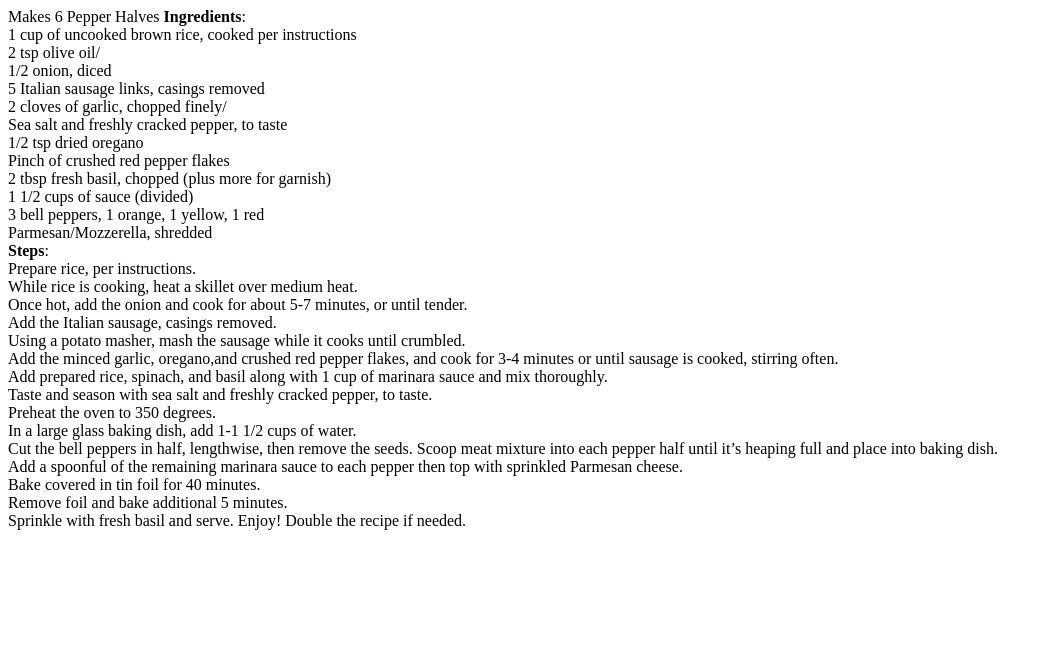
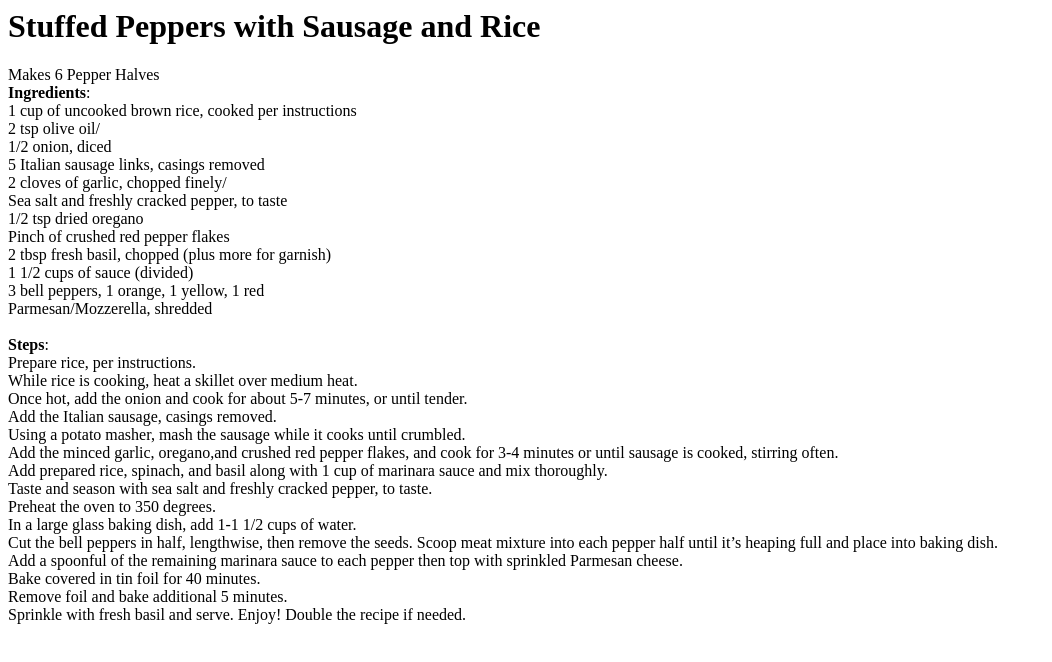
Before and after one commit to tricuspix/JustAMessofMemes, a plain HTML site: page stuffedpeppers.html in a window 1280 px wide. Shown: the whole page, without its empty margins (0-1052 px from the left). Drawn offline with Linux system fonts and the light colour scheme.

Commit message:
Update stuffedpeppers.html

```diff
--- a/stuffedpeppers.html
+++ b/stuffedpeppers.html
@@ -1,15 +1,17 @@
 <html>
 <head>
-<title>Stuffed Peppers with Sausage and Rice </title>
+  <title><b>Stuffed Peppers with Sausage and Rice </b></title>
 
 <style>
 div {text-decoration: none;}
 .cross{text-decoration: line-through;}
 </style></head>
-<body> Makes 6 Pepper Halves
-
+<body>
+  <h1> <b>Stuffed Peppers with Sausage and Rice </b> </h1>
+  Makes 6 Pepper Halves
+  <br/>
 <b>Ingredients</b>:
-
+  <br/>
 <div onclick="cross()">1 cup of uncooked brown rice, cooked per instructions</div>
 <div onclick="cross()">2 tsp olive oil/<div>
 <div onclick="cross()">1/2 onion, diced</div>
@@ -22,7 +24,7 @@ div {text-decoration: none;}
 <div onclick="cross()">1 1/2 cups of  sauce (divided)</div>
 <div onclick="cross()">3 bell peppers, 1 orange, 1 yellow, 1 red</div>
 <div onclick="cross()">Parmesan/Mozzerella, shredded</div>
-
+<br/>
 <b>Steps</b>:
 
 <div onclick="cross()">Prepare rice, per instructions.</div>
```
